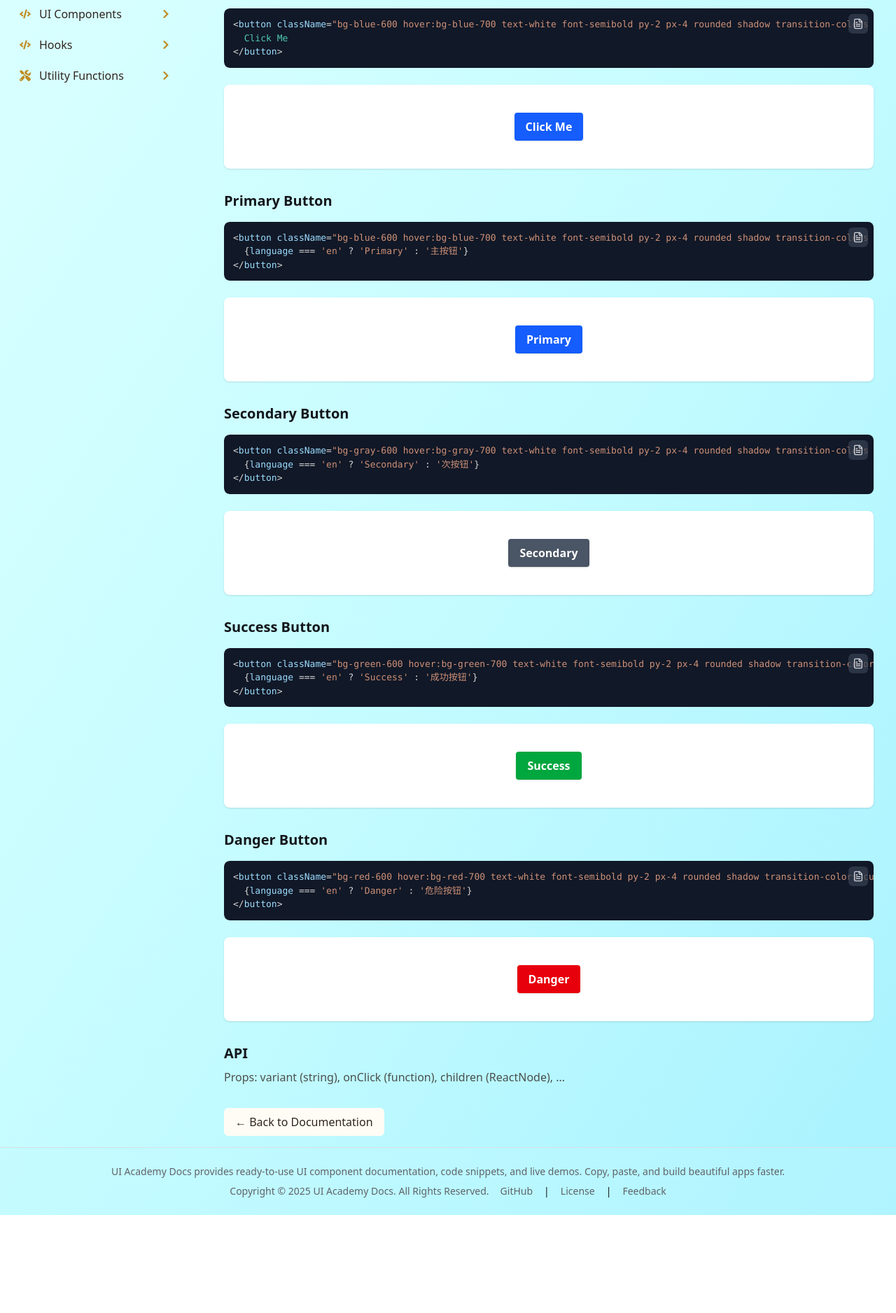
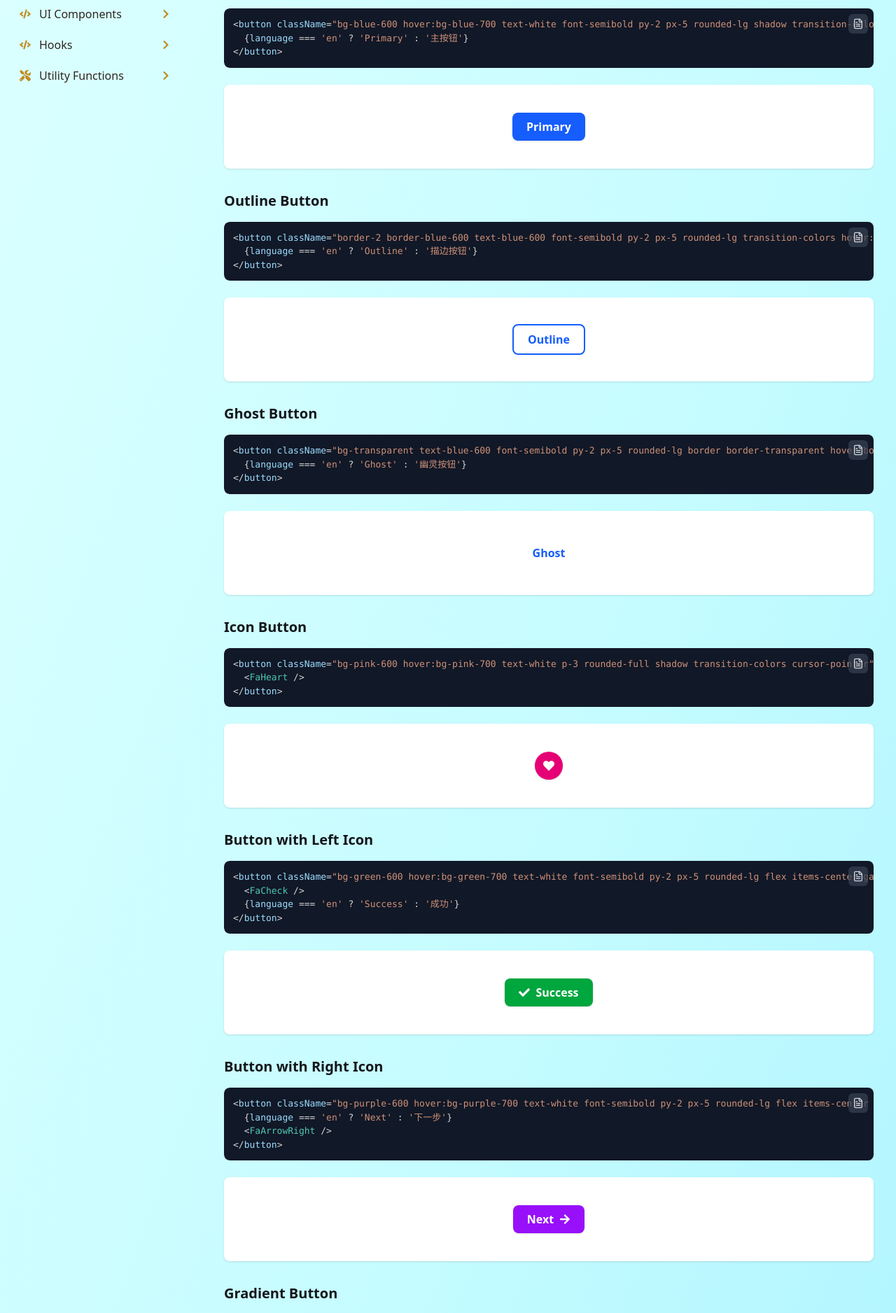
Before and after one commit to lbovboe/ui-academy, a Next.js app: page /docs/components/button in a window 1280 px wide. Shown: the part 220-2096 px from the top of the page at 70% size. Before the commit the page ends 1956 px from the top, so only its background shows below. Built offline with nearby package versions, Linux system fonts and the light colour scheme.

Commit message:
update new button examples

```diff
--- a/app/(routes)/docs/components/button/page.tsx
+++ b/app/(routes)/docs/components/button/page.tsx
@@ -2,12 +2,167 @@
 
 import DocsWrapper from '@/app/components/docs/DocsWrapper';
 import DocLayout from '@/app/components/docs/DocLayout';
-import DocCodeBlock from '@/app/components/docs/DocCodeBlock';
 import { useLanguage } from '@/app/components/docs/LanguageContext';
 import CodeDemoFrame from '@/app/components/docs/CodeDemoFrame';
+import { useState } from 'react';
+import { FaCheck, FaArrowRight, FaArrowLeft, FaSpinner, FaHeart } from 'react-icons/fa';
 
 export default function ButtonDocPage() {
   const { language } = useLanguage();
+  const [loading, setLoading] = useState(false);
+
+  const handleLoadingClick = () => {
+    setLoading(true);
+    setTimeout(() => setLoading(false), 1500);
+  };
+
+  const demos = [
+    {
+      key: 'primary',
+      title: language === 'en' ? 'Primary Button' : '主按钮',
+      code: `<button className="bg-blue-600 hover:bg-blue-700 text-white font-semibold py-2 px-5 rounded-lg shadow transition-colors cursor-pointer">
+  {language === 'en' ? 'Primary' : '主按钮'}
+</button>`,
+      button: (
+        <button
+          className="cursor-pointer rounded-lg bg-blue-600 px-5 py-2 font-semibold text-white shadow transition-colors hover:bg-blue-700"
+          onClick={() => alert(language === 'en' ? 'Primary Clicked!' : '点击了主按钮！')}
+        >
+          {language === 'en' ? 'Primary' : '主按钮'}
+        </button>
+      ),
+    },
+    {
+      key: 'outline',
+      title: language === 'en' ? 'Outline Button' : '描边按钮',
+      code: `<button className="border-2 border-blue-600 text-blue-600 font-semibold py-2 px-5 rounded-lg transition-colors hover:bg-blue-50 cursor-pointer">
+  {language === 'en' ? 'Outline' : '描边按钮'}
+</button>`,
+      button: (
+        <button
+          className="cursor-pointer rounded-lg border-2 border-blue-600 px-5 py-2 font-semibold text-blue-600 transition-colors hover:bg-blue-50 dark:hover:bg-blue-900/20"
+          onClick={() => alert(language === 'en' ? 'Outline Clicked!' : '点击了描边按钮！')}
+        >
+          {language === 'en' ? 'Outline' : '描边按钮'}
+        </button>
+      ),
+    },
+    {
+      key: 'ghost',
+      title: language === 'en' ? 'Ghost Button' : '幽灵按钮',
+      code: `<button className="bg-transparent text-blue-600 font-semibold py-2 px-5 rounded-lg border border-transparent hover:border-blue-600 hover:bg-blue-50 cursor-pointer">
+  {language === 'en' ? 'Ghost' : '幽灵按钮'}
+</button>`,
+      button: (
+        <button
+          className="cursor-pointer rounded-lg border border-transparent bg-transparent px-5 py-2 font-semibold text-blue-600 transition-colors hover:border-blue-600 hover:bg-blue-50 dark:hover:bg-blue-900/20"
+          onClick={() => alert(language === 'en' ? 'Ghost Clicked!' : '点击了幽灵按钮！')}
+        >
+          {language === 'en' ? 'Ghost' : '幽灵按钮'}
+        </button>
+      ),
+    },
+    {
+      key: 'icon',
+      title: language === 'en' ? 'Icon Button' : '图标按钮',
+      code: `<button className="bg-pink-600 hover:bg-pink-700 text-white p-3 rounded-full shadow transition-colors cursor-pointer">
+  <FaHeart />
+</button>`,
+      button: (
+        <button
+          className="cursor-pointer rounded-full bg-pink-600 p-3 text-white shadow transition-colors hover:bg-pink-700"
+          aria-label={language === 'en' ? 'Like' : '喜欢'}
+        >
+          <FaHeart />
+        </button>
+      ),
+    },
+    {
+      key: 'left-icon',
+      title: language === 'en' ? 'Button with Left Icon' : '左图标按钮',
+      code: `<button className="bg-green-600 hover:bg-green-700 text-white font-semibold py-2 px-5 rounded-lg flex items-center gap-2 transition-colors cursor-pointer">
+  <FaCheck />
+  {language === 'en' ? 'Success' : '成功'}
+</button>`,
+      button: (
+        <button className="flex cursor-pointer items-center gap-2 rounded-lg bg-green-600 px-5 py-2 font-semibold text-white shadow transition-colors hover:bg-green-700">
+          <FaCheck />
+          {language === 'en' ? 'Success' : '成功'}
+        </button>
+      ),
+    },
+    {
+      key: 'right-icon',
+      title: language === 'en' ? 'Button with Right Icon' : '右图标按钮',
+      code: `<button className="bg-purple-600 hover:bg-purple-700 text-white font-semibold py-2 px-5 rounded-lg flex items-center gap-2 transition-colors cursor-pointer">
+  {language === 'en' ? 'Next' : '下一步'}
+  <FaArrowRight />
+</button>`,
+      button: (
+        <button className="flex cursor-pointer items-center gap-2 rounded-lg bg-purple-600 px-5 py-2 font-semibold text-white shadow transition-colors hover:bg-purple-700">
+          {language === 'en' ? 'Next' : '下一步'}
+          <FaArrowRight />
+        </button>
+      ),
+    },
+    {
+      key: 'gradient',
+      title: language === 'en' ? 'Gradient Button' : '渐变按钮',
+      code: `<button className="bg-gradient-to-r from-blue-500 via-purple-500 to-pink-500 hover:from-blue-600 hover:to-pink-600 text-white font-semibold py-2 px-5 rounded-lg shadow transition-all cursor-pointer">
+  {language === 'en' ? 'Gradient' : '渐变按钮'}
+</button>`,
+      button: (
+        <button className="cursor-pointer rounded-lg bg-gradient-to-r from-blue-500 via-purple-500 to-pink-500 px-5 py-2 font-semibold text-white shadow transition-all hover:from-blue-600 hover:to-pink-600">
+          {language === 'en' ? 'Gradient' : '渐变按钮'}
+        </button>
+      ),
+    },
+    {
+      key: 'loading',
+      title: language === 'en' ? 'Loading Button' : '加载按钮',
+      code: `<button className="bg-blue-600 hover:bg-blue-700 text-white font-semibold py-2 px-5 rounded-lg flex items-center gap-2 transition-colors cursor-pointer disabled:opacity-60" disabled={loading}>
+  {loading ? <FaSpinner className=\"animate-spin\" /> : null}
+  {language === 'en' ? 'Loading' : '加载中'}
+</button>`,
+      button: (
+        <button
+          className="flex cursor-pointer items-center gap-2 rounded-lg bg-blue-600 px-5 py-2 font-semibold text-white shadow transition-colors hover:bg-blue-700 disabled:opacity-60"
+          onClick={handleLoadingClick}
+          disabled={loading}
+        >
+          {loading ? <FaSpinner className="animate-spin" /> : null}
+          {language === 'en' ? 'Loading' : '加载中'}
+        </button>
+      ),
+    },
+    {
+      key: 'disabled',
+      title: language === 'en' ? 'Disabled Button' : '禁用按钮',
+      code: `<button className="bg-gray-400 text-white font-semibold py-2 px-5 rounded-lg cursor-not-allowed opacity-60" disabled>
+  {language === 'en' ? 'Disabled' : '禁用'}
+</button>`,
+      button: (
+        <button
+          className="cursor-not-allowed rounded-lg bg-gray-400 px-5 py-2 font-semibold text-white opacity-60"
+          disabled
+        >
+          {language === 'en' ? 'Disabled' : '禁用'}
+        </button>
+      ),
+    },
+    {
+      key: 'animated',
+      title: language === 'en' ? 'Animated Button' : '动效按钮',
+      code: `<button className="bg-orange-500 hover:bg-orange-600 text-white font-semibold py-2 px-5 rounded-lg shadow transition-transform transform hover:scale-105 cursor-pointer">
+  {language === 'en' ? 'Animate' : '动效'}
+</button>`,
+      button: (
+        <button className="transform cursor-pointer rounded-lg bg-orange-500 px-5 py-2 font-semibold text-white shadow transition-transform hover:scale-105 hover:bg-orange-600">
+          {language === 'en' ? 'Animate' : '动效'}
+        </button>
+      ),
+    },
+  ];
 
   const content = {
     title: language === 'en' ? 'Button' : '按钮',
@@ -22,81 +177,11 @@ export default function ButtonDocPage() {
   return (
     <DocsWrapper>
       <DocLayout title={content.title} description={content.description}>
-        <section className="mb-8">
-          <CodeDemoFrame
-             title={language === 'en' ? 'Click Me' : '点击我'}
-            code={`<button className="bg-blue-600 hover:bg-blue-700 text-white font-semibold py-2 px-4 rounded shadow transition-colors cursor-pointer">
-  Click Me
-</button>`}
-          >
-            <button
-              className="cursor-pointer rounded bg-blue-600 px-4 py-2 font-semibold text-white shadow transition-colors hover:bg-blue-700"
-              onClick={() => alert(language === 'en' ? 'Clicked!' : '点击了！')}
-            >
-              {language === 'en' ? 'Click Me' : '点击我'}
-            </button>
+        {demos.map((demo) => (
+          <CodeDemoFrame key={demo.key} title={demo.title} code={demo.code}>
+            {demo.button}
           </CodeDemoFrame>
-        </section>
-
-        {/* Primary Button Example */}
-        <CodeDemoFrame
-          title={language === 'en' ? 'Primary Button' : '主按钮'}
-          code={`<button className=\"bg-blue-600 hover:bg-blue-700 text-white font-semibold py-2 px-4 rounded shadow transition-colors cursor-pointer\">\n  {language === 'en' ? 'Primary' : '主按钮'}\n</button>`}
-        >
-          <button
-            className="cursor-pointer rounded bg-blue-600 px-4 py-2 font-semibold text-white shadow transition-colors hover:bg-blue-700"
-            onClick={() => alert(language === 'en' ? 'Primary Clicked!' : '点击了主按钮！')}
-          >
-            {language === 'en' ? 'Primary' : '主按钮'}
-          </button>
-        </CodeDemoFrame>
-
-        {/* Secondary Button Example */}
-        <CodeDemoFrame
-          title={language === 'en' ? 'Secondary Button' : '次按钮'}
-          code={`<button className=\"bg-gray-600 hover:bg-gray-700 text-white font-semibold py-2 px-4 rounded shadow transition-colors cursor-pointer\">\n  {language === 'en' ? 'Secondary' : '次按钮'}\n</button>`}
-        >
-          <button
-            className="cursor-pointer rounded bg-gray-600 px-4 py-2 font-semibold text-white shadow transition-colors hover:bg-gray-700"
-            onClick={() => alert(language === 'en' ? 'Secondary Clicked!' : '点击了次按钮！')}
-          >
-            {language === 'en' ? 'Secondary' : '次按钮'}
-          </button>
-        </CodeDemoFrame>
-
-        {/* Success Button Example */}
-        <CodeDemoFrame
-          title={language === 'en' ? 'Success Button' : '成功按钮'}
-          code={`<button className=\"bg-green-600 hover:bg-green-700 text-white font-semibold py-2 px-4 rounded shadow transition-colors cursor-pointer\">\n  {language === 'en' ? 'Success' : '成功按钮'}\n</button>`}
-        >
-          <button
-            className="cursor-pointer rounded bg-green-600 px-4 py-2 font-semibold text-white shadow transition-colors hover:bg-green-700"
-            onClick={() => alert(language === 'en' ? 'Success Clicked!' : '点击了成功按钮！')}
-          >
-            {language === 'en' ? 'Success' : '成功按钮'}
-          </button>
-        </CodeDemoFrame>
-
-        {/* Danger Button Example */}
-        <CodeDemoFrame
-          title={language === 'en' ? 'Danger Button' : '危险按钮'}
-          code={`<button className=\"bg-red-600 hover:bg-red-700 text-white font-semibold py-2 px-4 rounded shadow transition-colors cursor-pointer\">\n  {language === 'en' ? 'Danger' : '危险按钮'}\n</button>`}
-        >
-          <button
-            className="cursor-pointer rounded bg-red-600 px-4 py-2 font-semibold text-white shadow transition-colors hover:bg-red-700"
-            onClick={() => alert(language === 'en' ? 'Danger Clicked!' : '点击了危险按钮！')}
-          >
-            {language === 'en' ? 'Danger' : '危险按钮'}
-          </button>
-        </CodeDemoFrame>
-        <section>
-          <h2 className="mb-2 text-xl font-semibold">{content.apiTitle}</h2>
-          <p className="text-doc_text-secondary_light dark:text-doc_text-secondary_dark">
-            {language === 'en'
-              ? 'Props: variant (string), onClick (function), children (ReactNode), ...'
-              : '属性：variant（字符串）、onClick（函数）、children（ReactNode）、...'}
-          </p>
-        </section>
+        ))}
       </DocLayout>
     </DocsWrapper>
   );
```
Also changed, not shown: app/components/docs/DocCodeDemoFrame.tsx (deleted).
